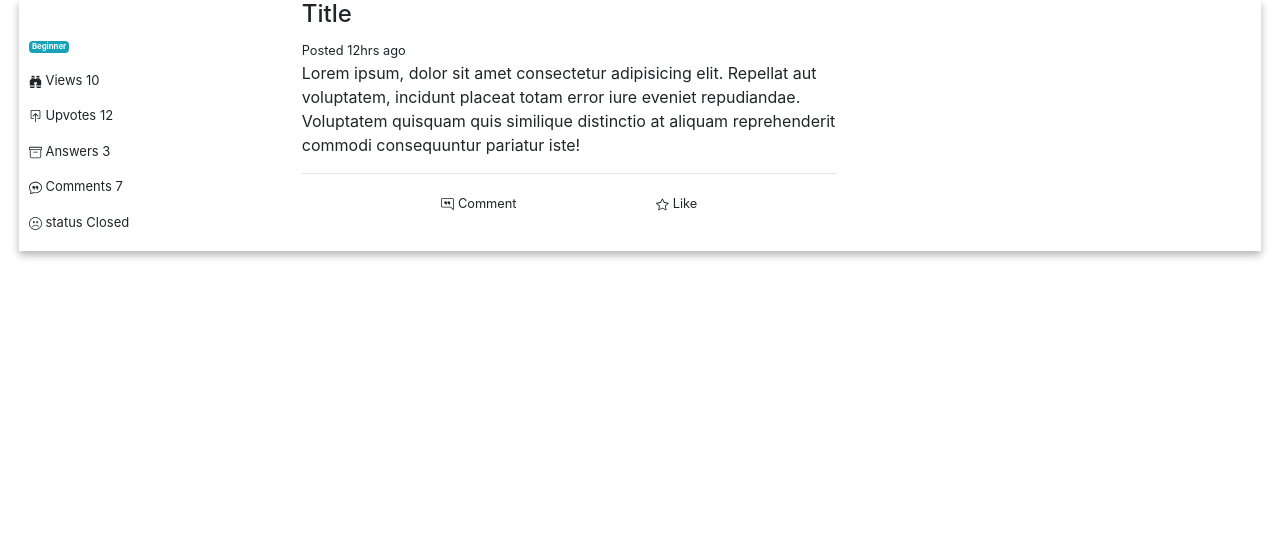
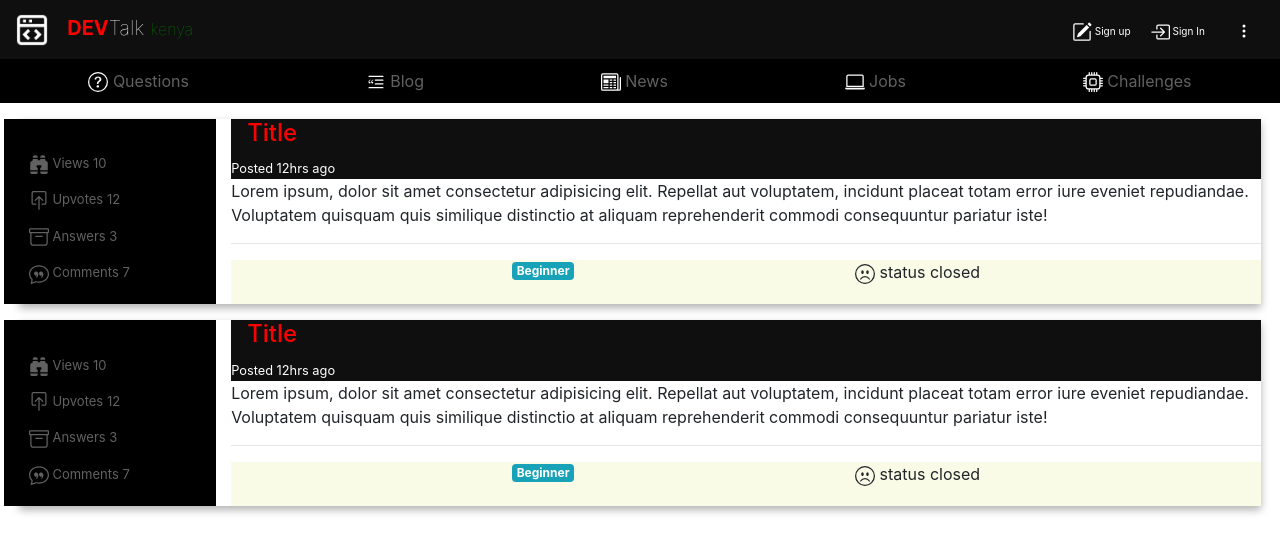
Before and after one commit to Cavein254/devtalkfrontend, a React (Create React App) app: page / in a window 1280 px wide. Shown: the top 552 px of the page. Built offline with nearby package versions, Linux system fonts and the light colour scheme.

Commit message:
fixed css issues in Question component

```diff
--- a/src/App.js
+++ b/src/App.js
@@ -9,11 +9,12 @@ import Question from "./components/question/Question";
 export default function App() {
   return (
     <div>
-      {/* <Header />
+      <Header />
       <NavBar />
-      <Hero />
-      <Resources />
-      <Footer /> */}
+      {/* <Hero /> */}
+      {/* <Resources /> */}
+      {/* <Footer /> */}
+      <Question />
       <Question />
     </div>
   );
--- a/src/components/header/Header.module.css
+++ b/src/components/header/Header.module.css
@@ -50,7 +50,7 @@ li {
   background-color: #0f0f0f;
 }
 .nav_dropdown_items {
-  color: #fff;
+  color: #616161;
   font-size: x-small;
   margin: 0;
   padding: 0;
--- a/src/components/navbar/Navbar.module.css
+++ b/src/components/navbar/Navbar.module.css
@@ -8,5 +8,5 @@
   margin: 10px auto;
   display: flex;
   justify-content: space-around;
-  color: #fff;
+  color: #616161;
 }
--- a/src/components/question/Question.js
+++ b/src/components/question/Question.js
@@ -7,29 +7,29 @@ const Question = () => {
   return (
     <div className={styles.question_cover}>
       <Row>
-        <Col xs="12" md="8">
+        <Col xs="12">
           <Row>
-            <Col xs="4" className={styles.question_attr}>
-            <span><small><Badge color="info">Beginner</Badge></small></span>
+            <Col xs="4" md="2"className={styles.question_attr}>
                   <span>
-                      <BinocularsFill /> Views 10
+                      <BinocularsFill size={20}/> Views 10
                   </span>
+
                   <span>
-                      <BoxArrowInUp /> Upvotes 12
+                      <BoxArrowInUp size={20}/> Upvotes 12
                   </span>
+
                  <span>
-                     <Archive /> Answers 3
+                     <Archive size={20}/> Answers 3
                  </span>
                  <span>
-                     <ChatQuote /> Comments 7
+                     <ChatQuote size={20}/> Comments 7
                  </span>
-                  <span>
-                      <EmojiFrown /> status Closed
-                  </span>
+
             </Col>
             <Col className={styles.question_main_card}>
                 <div className={styles.question_main_title}>
-                <h4>Title</h4> <small>Posted 12hrs ago</small>
+                <h4 className={styles.question_title}>Title</h4>
+                <small className={styles.question_posted}>Posted 12hrs ago</small>
                 </div>
                 <div className={styles.question_main}>
                 Lorem ipsum, dolor sit amet consectetur adipisicing elit.
@@ -40,12 +40,10 @@ const Question = () => {
                 </div>
                 <hr />
                 <div className={styles.question_footer_main}>
-                    <span>
-                        <small><ChatRightQuote /> Comment</small>
-                    </span>
-                    <span>
-                        <small><Star /> Like</small>
-                    </span>
+                <span><h6><Badge color="info">Beginner</Badge></h6></span>
+                <span>
+                      <EmojiFrown size={20}/> status closed
+                  </span>
                 </div>
             </Col>
           </Row>
--- a/src/components/question/Question.module.css
+++ b/src/components/question/Question.module.css
@@ -1,11 +1,14 @@
 .question_cover {
-  margin: 0 1.2rem;
+  margin: 1rem 1.2rem;
+  /* border-radius: 0 0 25px 25px; */
   box-shadow: 0 4px 8px 0 rgba(0, 0, 0, 0.3);
 }
 .question_attr {
   display: flex;
   flex-direction: column;
   padding: 1.2rem;
+  background-color: #000;
+  color: #616161;
 }
 .question_attr > span {
   padding: 1rem 0 0 0.6rem;
@@ -14,8 +17,19 @@
 .question_footer_main {
   padding-bottom: 1rem;
   margin-top: 0;
+  background-color: #f9fbe7;
 }
 .question_footer_main {
   display: flex;
   justify-content: space-evenly;
 }
+.question_main_title {
+  background-color: #0f0f0f;
+}
+.question_title {
+  color: red;
+  padding-left: 1rem;
+}
+.question_posted {
+  color: #fff;
+}
```
Also changed, not shown: 2 other files (tests, documents, lock files or other folders).
